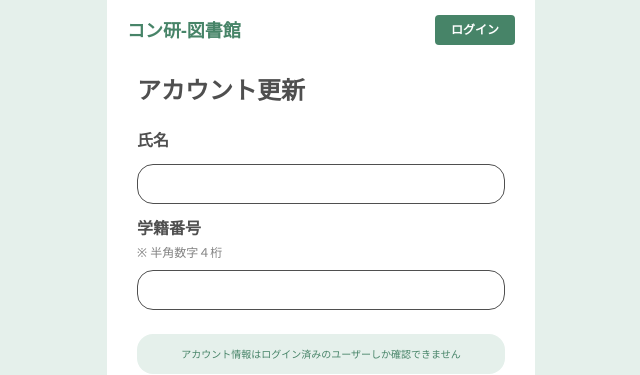
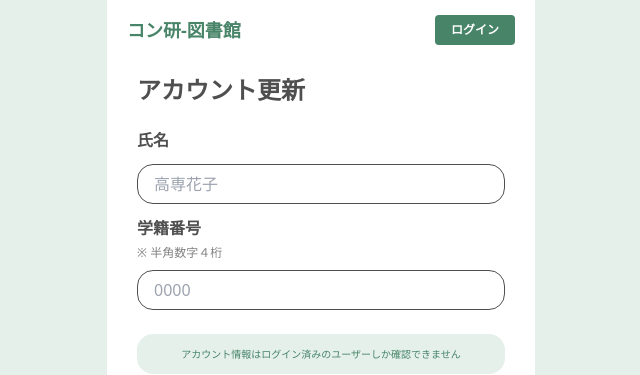
Before and after one commit to kurakke/library, a Next.js app: page /profile/edit in a window 1280 px wide. Shown: the top 375 px of the page, without its empty margins (319-959 px from the left). Built offline with nearby package versions, Linux system fonts and the light colour scheme.

Commit message:
create placeholder

```diff
--- a/src/ui/pages/ProfileEdit/index.tsx
+++ b/src/ui/pages/ProfileEdit/index.tsx
@@ -53,6 +53,7 @@ export const ProfilePage = () => {
                     name="name"
                     className="mt-12 px-16 w-full h-40 rounded-2xl border border-gray-dark"
                     value={name}
+                    placeholder="高専花子"
                     onChange={handleChangeName}
                 />
                 <h2 className="mt-12 font-black text-gray-dark">学籍番号</h2>
@@ -68,6 +69,7 @@ export const ProfilePage = () => {
                         "text-expressive-red border-expressive-red": isDisplayStudentIdError
                     })}
                     value={studentId}
+                    placeholder="0000"
                     onChange={handleChangeStudentId}
                 />
                 <div className="flex justify-center items-center mt-24 w-full h-40 rounded-2xl bg-brand-green-light">
```
